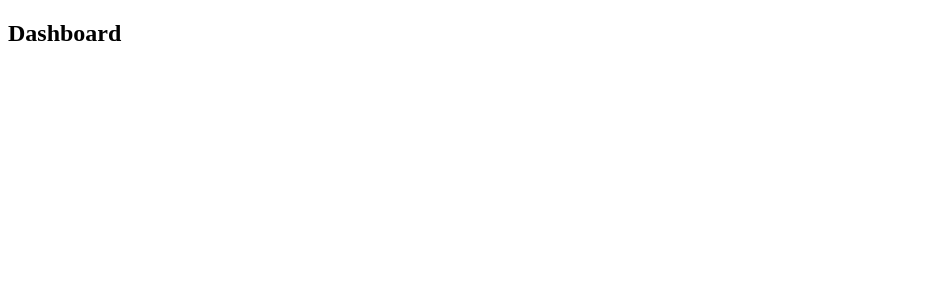
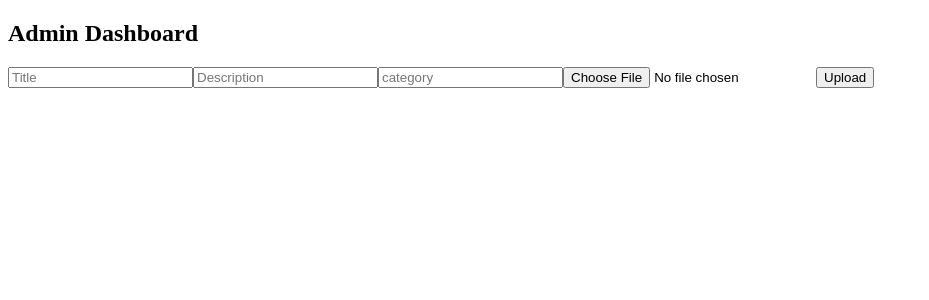
Before and after one commit to piyush99755/nail_art_portfolio, a React app in the folder frontend/: page /dashboard in a window 1280 px wide. Shown: the top 300 px of the page, without its empty margins (0-929 px from the left). Built offline with nearby package versions, Linux system fonts and the light colour scheme; sample sign-in values are in the browser's storage; the HTML template or start-up script is replaced by a standard one.

Commit message:
(frontend): add image upload functionality with backend integration

```diff
--- a/frontend/src/pages/Dashboard.tsx
+++ b/frontend/src/pages/Dashboard.tsx
@@ -1,5 +1,75 @@
+import { useState } from 'react';
+import api from '../api/axios';
+
 const Dashboard = () => {
-  return <h2>Dashboard</h2>;
+
+    //initial state
+    const [title, setTitle] = useState<string>("");
+    const [description, setDescription] = useState<string>("");
+    const [category, setCategory] = useState<string>("");
+    const [file, setFile] = useState<File | null>(null);
+
+    const handleUpload = async() => {
+        if(!file){
+            alert('Please select an image!!!');
+            return;
+        }
+
+        const formData = new FormData();
+        formData.append("title", title);
+        formData.append("description", description);
+        formData.append("category", category);
+        formData.append("file", file);
+
+        try {
+            await api.post("/nail-arts/", formData);
+            alert("Upload Successful!");
+
+            setTitle("");
+            setDescription("");
+            setCategory("");
+            setFile(null);
+        }
+        catch(error){
+            alert("File upload failed!!!");
+        }
+    };
+    return (
+        <div>
+            <h2>Admin Dashboard</h2>
+            <input
+                type="text"
+                placeholder='Title'
+                value = {title}
+                onChange={(e) => setTitle(e.target.value)}
+            />
+
+            <input
+                type="text"
+                placeholder='Description'
+                value={description}
+                onChange={(e) => setDescription(e.target.value)}
+            />
+
+            <input
+                type="text"
+                placeholder='category'
+                value={category}
+                onChange={(e) => setCategory(e.target.value)}
+            />
+
+            <input
+                type="file"
+                onChange={(e) => {
+                    if(e.target.files){
+                        setFile(e.target.files[0])
+                    }
+                }}
+            />
+
+            <button onClick={handleUpload}>Upload</button>
+        </div>
+    );
 };
 
 export default Dashboard;
--- a/frontend/src/pages/Login.tsx
+++ b/frontend/src/pages/Login.tsx
@@ -29,6 +29,7 @@ const Login = () => {
 
                 }
             );
+            //storing access token for future requests.
             localStorage.setItem("token", response.data.access_token);
             navigate('/dashboard');
         }
```
